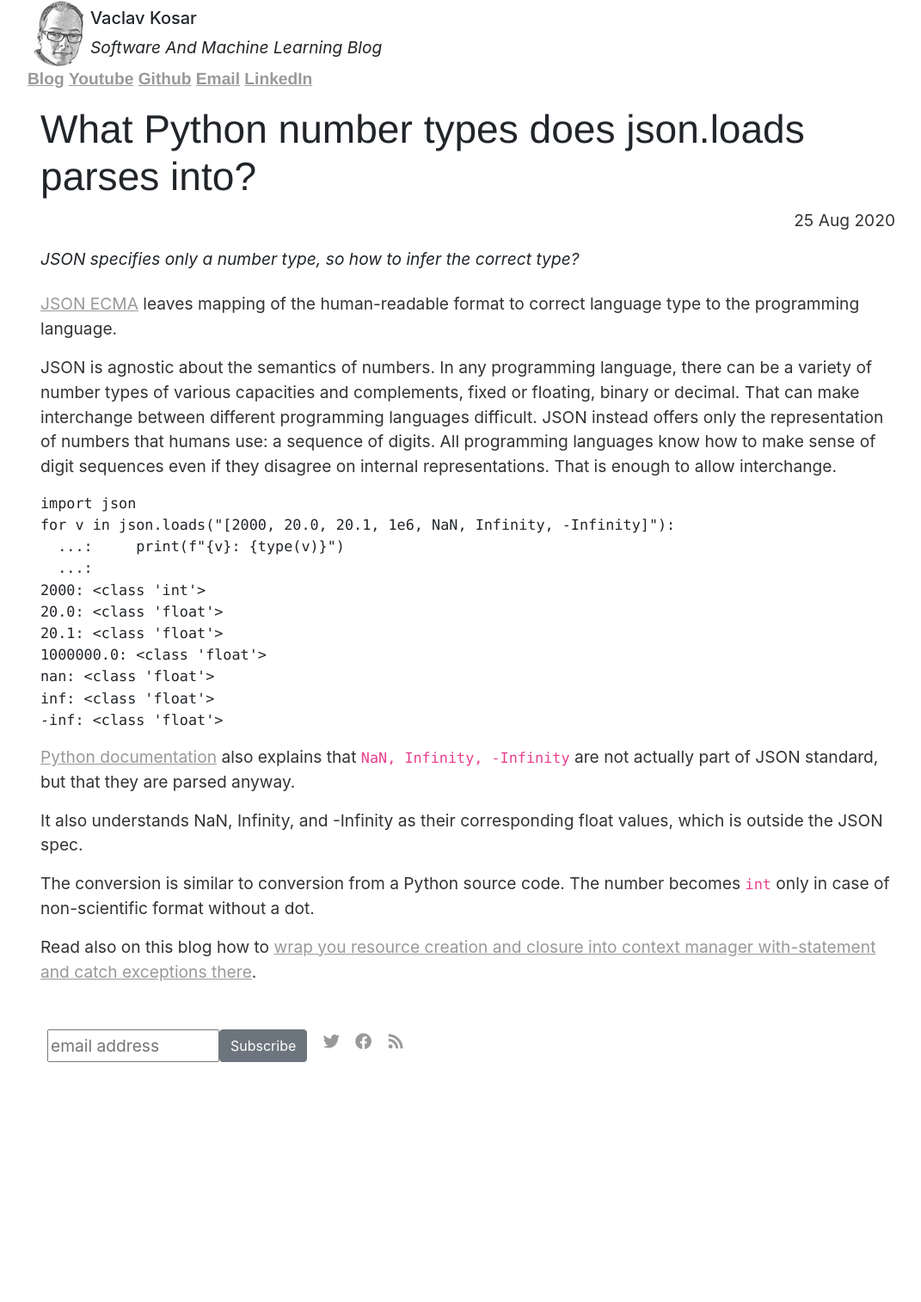
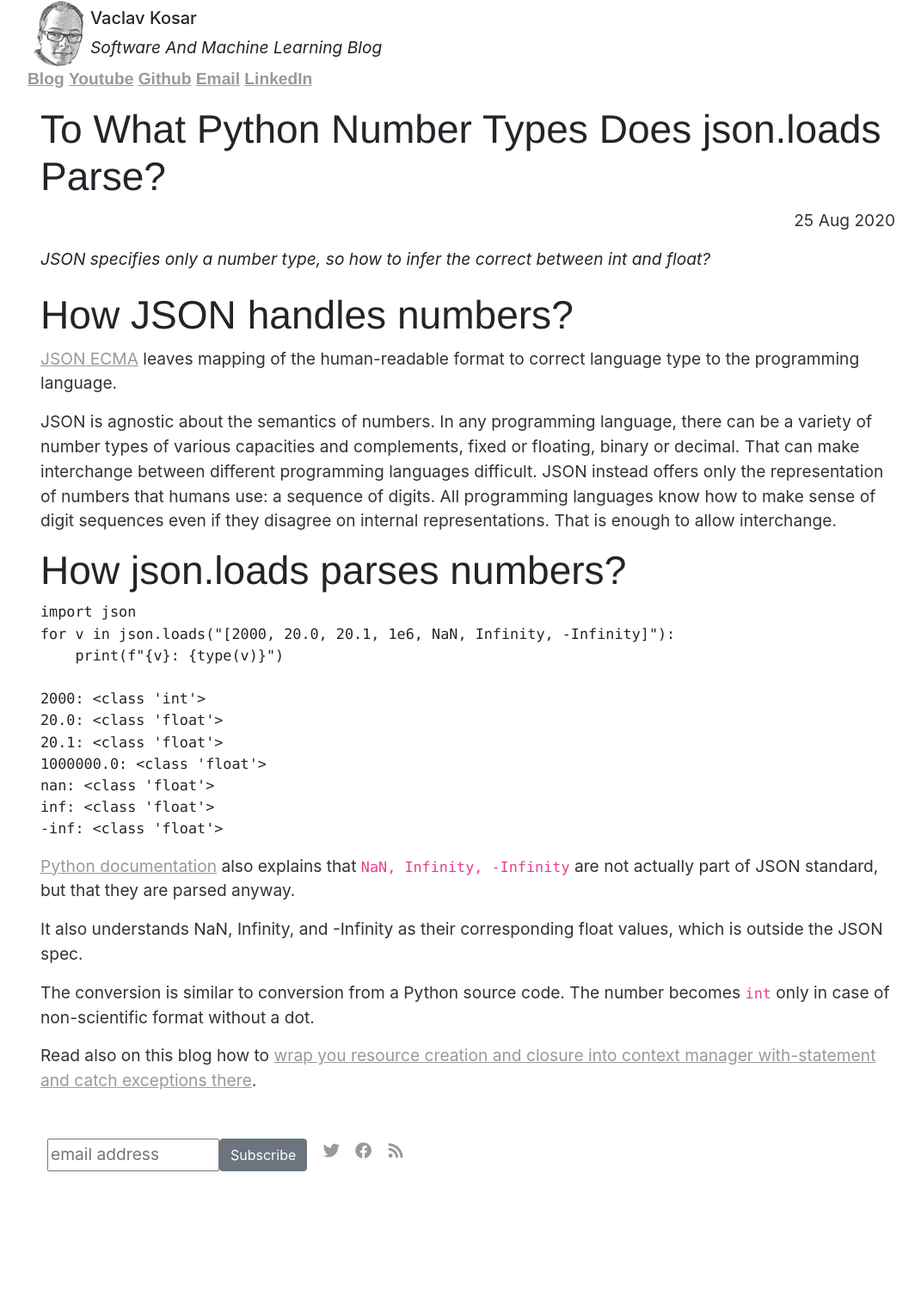
Before and after one commit to vackosar/vackosar.github.io, a Jekyll site: the page built from _posts/2020-08-25-to-what-python-number-types-does-json.loads-parse.md, in a window 1280 px wide. Shown: the whole page at 86% size, without its empty margins (96-1167 px from the left). Built offline with Jekyll 4.4.1, drawn with Linux system fonts in a browser that asks for light colours; nearby versions of some CDN libraries; library files that are not in the unit come from our copies; comment, search, counter and statistics services are not loaded; before the commit the page ends 1387 px from its top, so only the background shows below that.

Commit message:
json loads number

````diff
--- a/_posts/2020-08-25-json-loads-number-parsing.md
+++ b/_posts/2020-08-25-to-what-python-number-types-does-json.loads-parse.md
@@ -1,23 +1,26 @@
 ---
 layout: post
-title: "What Python number types does json.loads parses into?"
+title: "To What Python Number Types Does json.loads Parse?"
 date: 2020-08-25
 categories: software
-description: JSON specifies only a number type, so how to infer the correct type?
+description: JSON specifies only a number type, so how to infer the correct between int and float?
 #image: /images/sunshine-plaza/IMG_20200821_081140.jpg
 permalink: /:categories/:title
 #redirect_from:
 #- /ml/Brutalist-and-Modernist-Architectures-Collide-at-Sunshine-Plaza-in-Prague
 ---
 
+# How JSON handles numbers?
 [JSON ECMA](https://www.ecma-international.org/publications/files/ECMA-ST/ECMA-404.pdf) leaves mapping of the human-readable format to correct language type to the programming language.
 > JSON is agnostic about the semantics of numbers. In any programming language, there can be a variety of number types of various capacities and complements, fixed or floating, binary or decimal. That can make interchange between different programming languages difficult. JSON instead offers only the representation of numbers that humans use: a sequence of digits. All programming languages know how to make sense of digit sequences even if they disagree on internal representations. That is enough to allow interchange.
 
+
+# How json.loads parses numbers?
 ```
 import json
 for v in json.loads("[2000, 20.0, 20.1, 1e6, NaN, Infinity, -Infinity]"):
-  ...:     print(f"{v}: {type(v)}")
-  ...:
+    print(f"{v}: {type(v)}")
+
 2000: <class 'int'>
 20.0: <class 'float'>
 20.1: <class 'float'>
````
